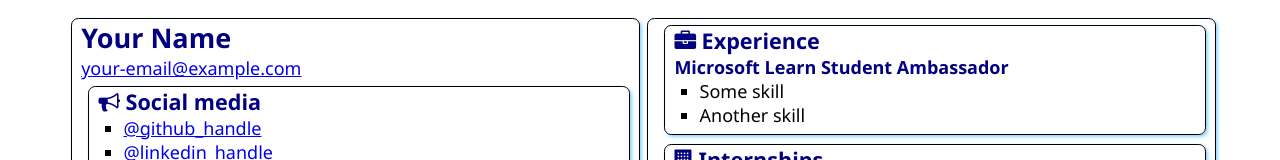
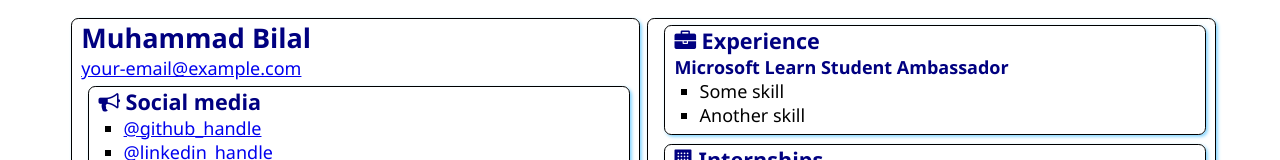
Before and after one commit to Bilal903/-SATechnicalOnboarding, a plain HTML site: page src/index.html in a window 1280 px wide. Shown: the top 160 px of the page. Drawn offline with Linux system fonts and the light colour scheme.

Commit message:
Update index.html
Added my name

```diff
--- a/src/index.html
+++ b/src/index.html
@@ -12,7 +12,7 @@
 <body>
     <main>
         <article class="box">
-            <h1>Your Name</h1>
+            <h1>Muhammad Bilal</h1>
             <div><a href="mailto:your.email@example.com">your-email@example.com</a></div>
 
             <section class="box">
```
